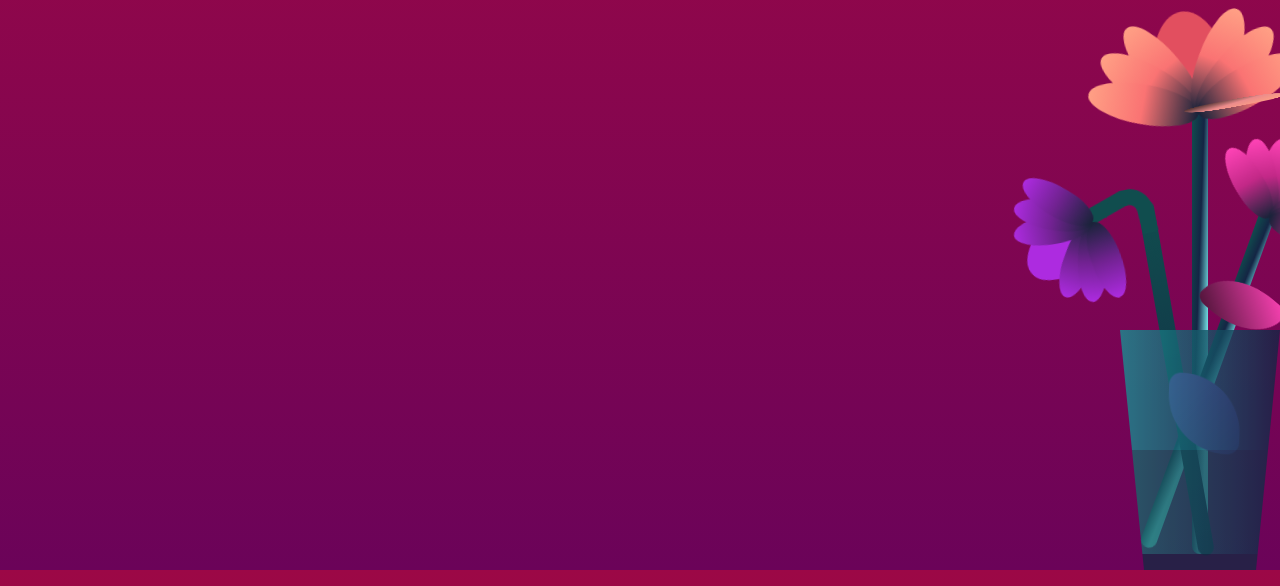
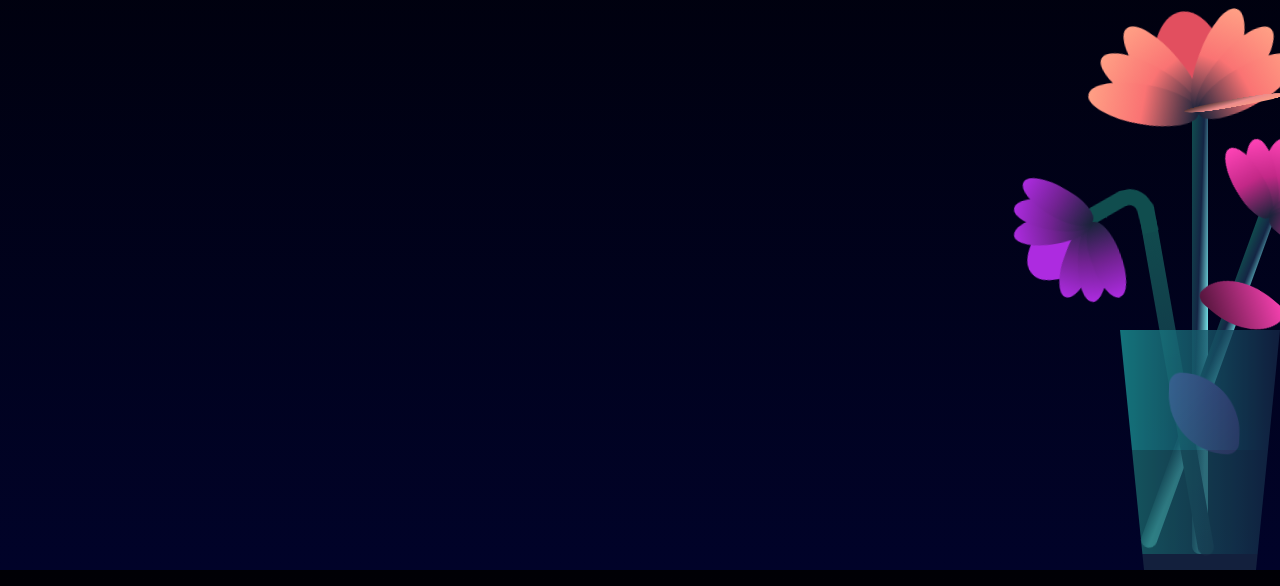
Before and after one commit to freshgreens10/VV, a website: page index.html in a window 1280 px wide. Shown: the part 230-816 px from the top of the page. Drawn offline with nearby package versions, Linux system fonts and the light colour scheme.

Commit message:
Update style.css

```diff
--- a/style/style.css
+++ b/style/style.css
@@ -7,7 +7,7 @@
 }
 
 :root{
-    --color-bg: linear-gradient(to top,#6b0359,#9c0846);
+    --color-bg: linear-gradient(to top,#010329,#000005);
     --color-glass:linear-gradient(to left,#142544,#1a9092);
     --color-water:linear-gradient(to left,#142544,#1b6d6e);
 }
```
